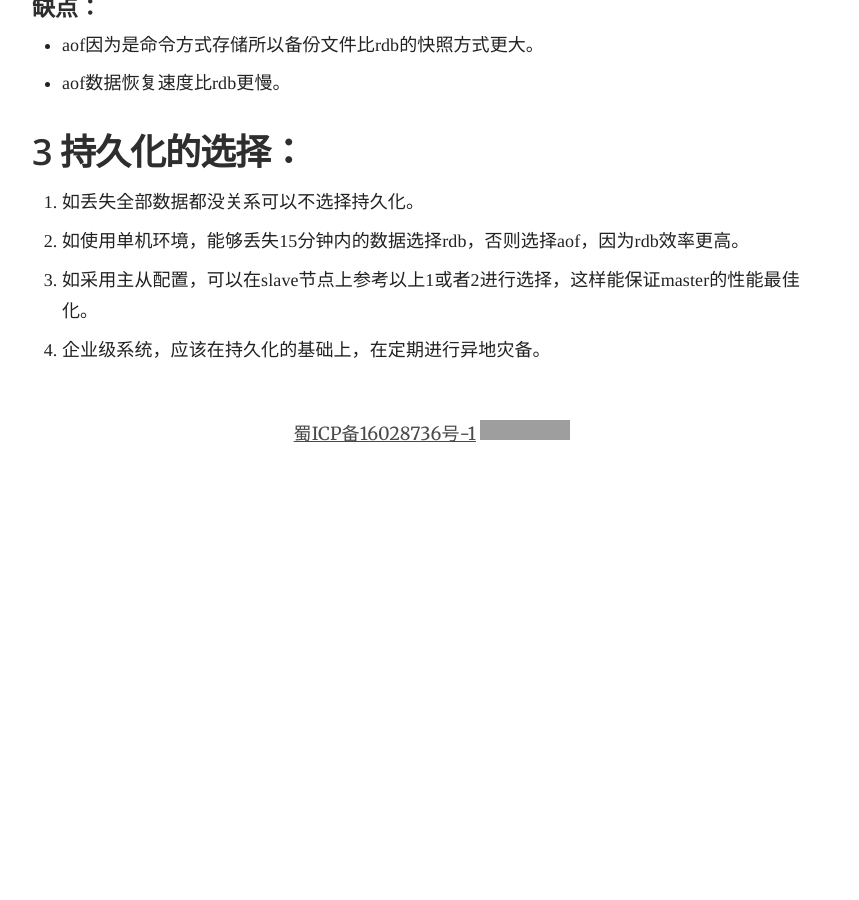
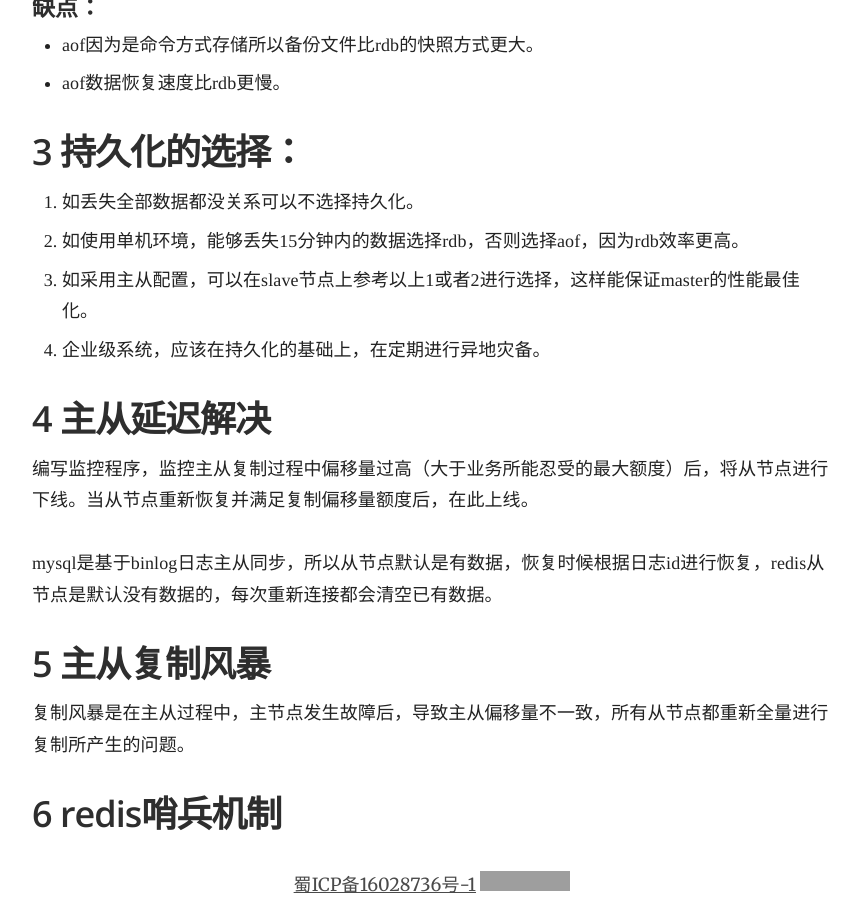
Before and after one commit to xiahao90/xiahao90.github.io, a Jekyll site: the page built from _docs/2020/2020-07-07-redis-aof-rdb.md, in a window 1280 px wide and 900 px high, scrolled down 1969 px. Shown: the whole window, without its empty margins (358-1217 px from the left). Built offline with Jekyll 4.4.1, drawn with Linux system fonts in a browser that asks for light colours; comment, search, counter and statistics services are not loaded; before the commit the page ends 2418 px from its top, so only the background shows below that; grey boxes are pictures that could not be loaded.

Commit message:
Update 2020-07-07-redis-aof-rdb.md
1

```diff
--- a/_docs/2020/2020-07-07-redis-aof-rdb.md
+++ b/_docs/2020/2020-07-07-redis-aof-rdb.md
@@ -48,3 +48,13 @@ aof重写也是基于子进程进行重写的，那么在重写的过程中，
 2. 如使用单机环境，能够丢失15分钟内的数据选择rdb，否则选择aof，因为rdb效率更高。
 3. 如采用主从配置，可以在slave节点上参考以上1或者2进行选择，这样能保证master的性能最佳化。
 4. 企业级系统，应该在持久化的基础上，在定期进行异地灾备。
+
+## 4 主从延迟解决
+编写监控程序，监控主从复制过程中偏移量过高（大于业务所能忍受的最大额度）后，将从节点进行下线。当从节点重新恢复并满足复制偏移量额度后，在此上线。
+
+mysql是基于binlog日志主从同步，所以从节点默认是有数据，恢复时候根据日志id进行恢复，redis从节点是默认没有数据的，每次重新连接都会清空已有数据。
+
+## 5 主从复制风暴
+复制风暴是在主从过程中，主节点发生故障后，导致主从偏移量不一致，所有从节点都重新全量进行复制所产生的问题。
+
+## 6 redis哨兵机制
```
